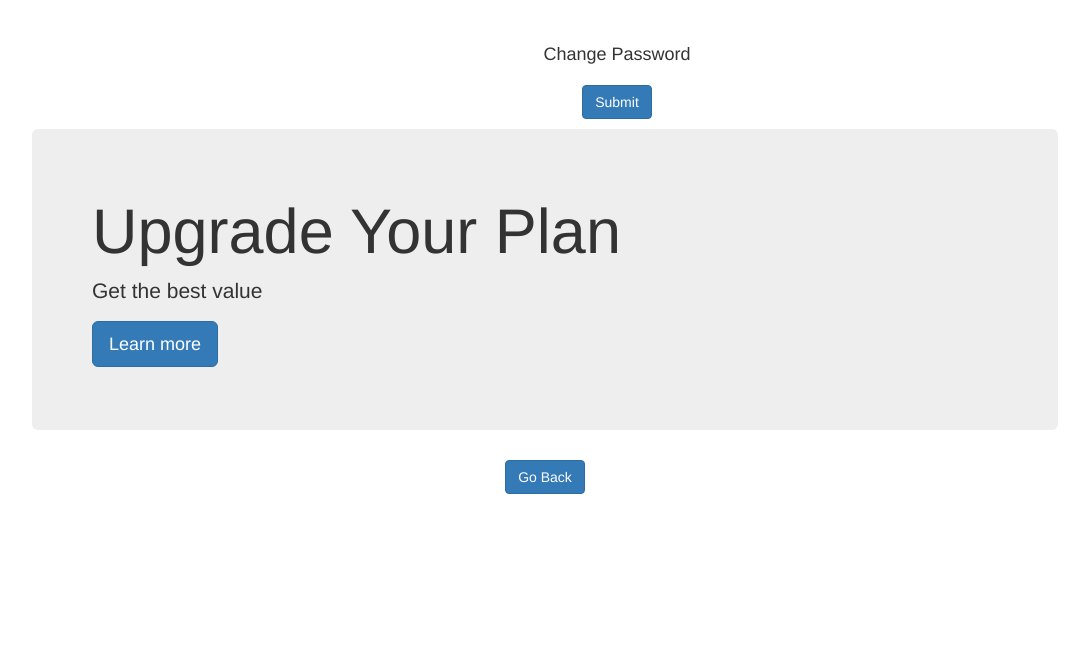
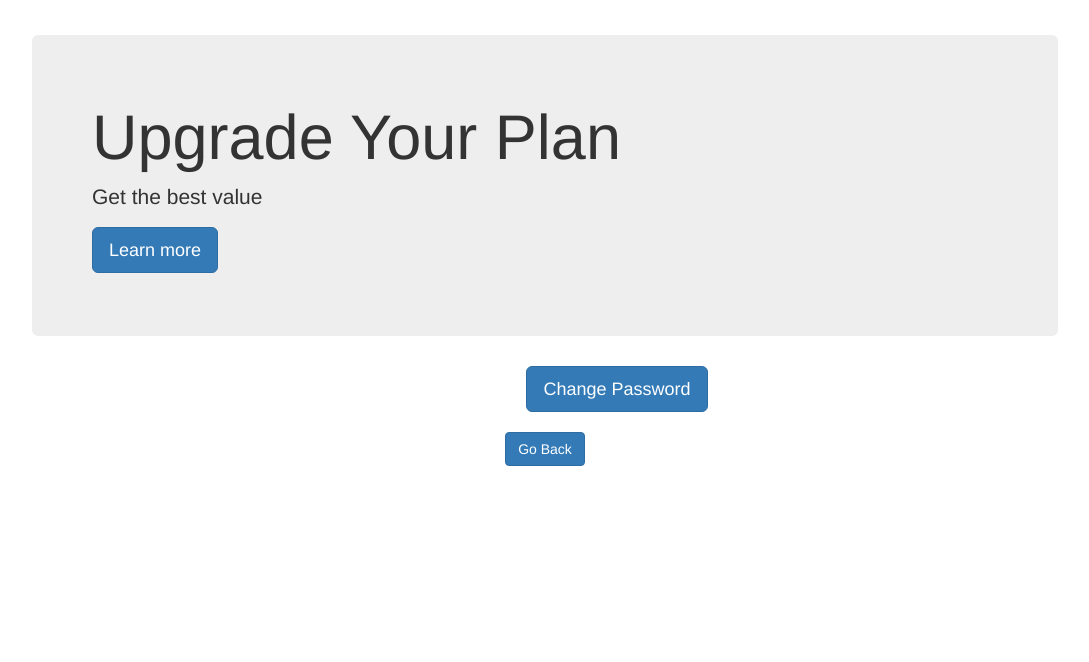
Before and after one commit to disfear86/mushcloud, a Flask app: template app/templates/user_settings.html in a window 1320 px wide. Shown: the part 52-714 px from the top of the page, without its empty margins (115-1204 px from the left). Run offline with Flask 2, Linux system fonts and the light colour scheme; the template is opened without the code that fills it, so the values that code supplies are empty; some libraries are stand-ins or nearby versions.

Commit message:
Updated user_settings.html

```diff
--- a/app/templates/user_settings.html
+++ b/app/templates/user_settings.html
@@ -6,19 +6,7 @@
 	<title>Settings</title>
 </head>
 
-	<div align="middle" class = "container">
-		<h4>Change Password</h4>
 
-		{% from "_formhelpers.html" import render_field %}
-		<form method=post action="/user_settings/">
-			<dl>
-				{{render_field(form.old_pwd)}}
-				{{render_field(form.new_pwd)}}
-				{{render_field(form.confirm)}}
-			</dl>
-			<p><input class="btn btn-primary" type=submit value=Submit></p>
-		</form>
-	</div>
 
 	<div class="jumbotron">
 	  <h1>Upgrade Your Plan</h1>
@@ -26,6 +14,10 @@
 	  <p><a class="btn btn-primary btn-lg" href="/change_plan/" role="button">Learn more</a></p>
 	</div>
 
+	<div align="middle" class="container">
+		<p><a class="btn btn-primary btn-lg" href="/change_password/">Change Password</a>
+	</div>
+	<p>
 	<div align="center">
 	<button onclick="goBack()" class="btn btn-primary">Go Back</button>
 	</div>
```
